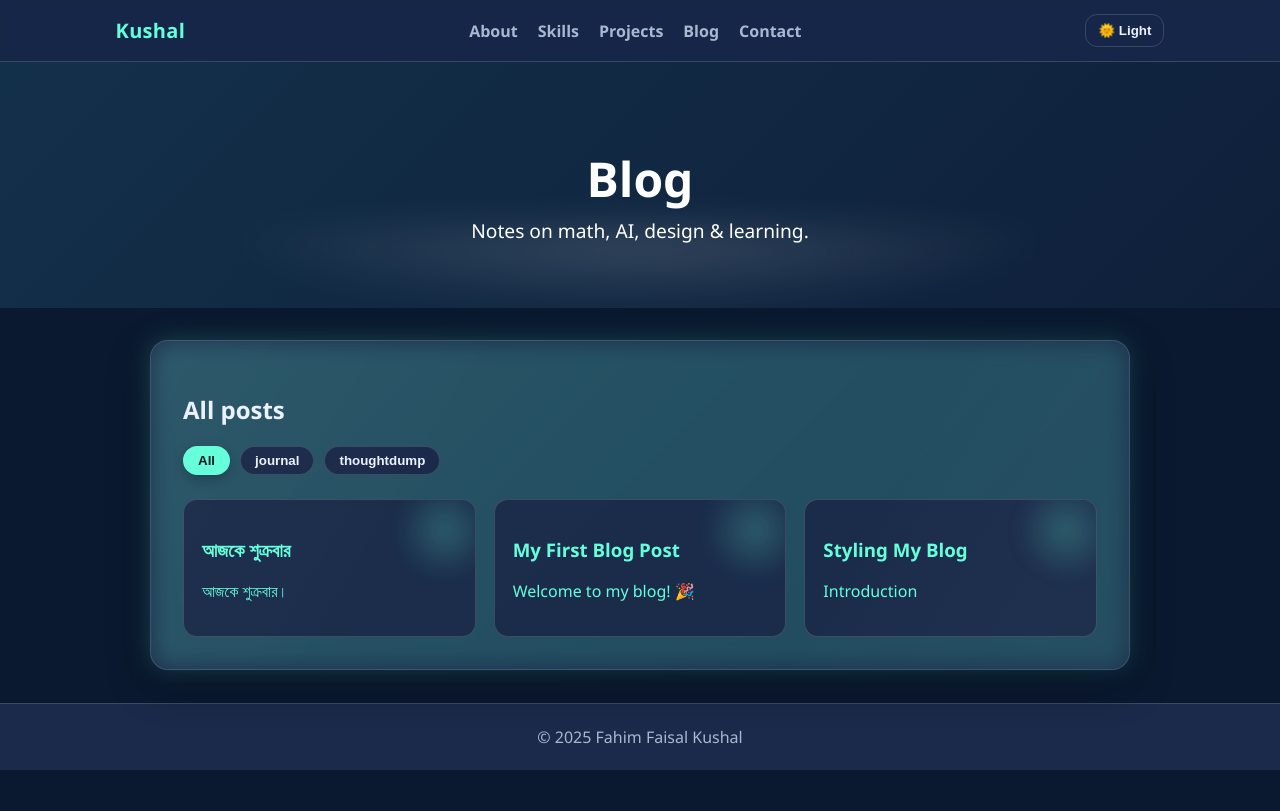
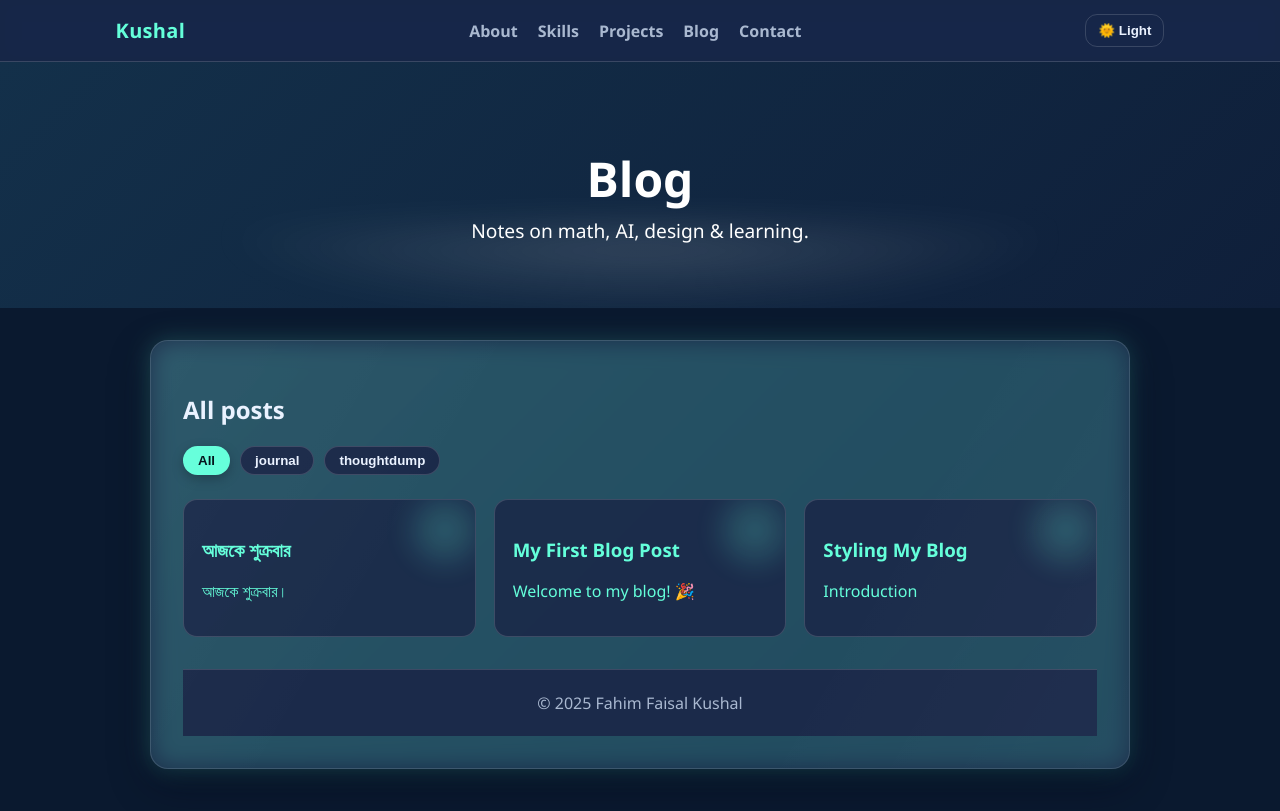
Before and after one commit to kushicat/kushicat.github.io, a Jekyll site: the page built from blog/index.html, in a window 1280 px wide. Shown: the top 811 px of the page. Built offline with Jekyll 4.4.1, drawn with Linux system fonts in a browser that asks for light colours.

Commit message:
Update index.html

```diff
--- a/blog/index.html
+++ b/blog/index.html
@@ -42,15 +42,18 @@
   {% endfor %}
 </div>
 
+
 <div class="projects-grid">
   {% for post in site.posts %}
-        <a class="project" href="{{ post.url | relative_url }}">
+    <a class="project"
+       href="{{ post.url | relative_url }}"
+       data-tags="{{ post.tags | join: ',' }}">
       <h3>{{ post.title }}</h3>
-          <p>{{ post.excerpt | strip_html | truncate: 120 }}</p>
+      <p>{{ post.excerpt | strip_html | truncate: 140 }}</p>
     </a>
   {% endfor %}
 </div>
-  </section>
+
 
   <footer>© 2025 Fahim Faisal Kushal</footer>
   <script src="/script.js" defer></script>
```
Lines whose indentation alone changed are shown as unchanged.
